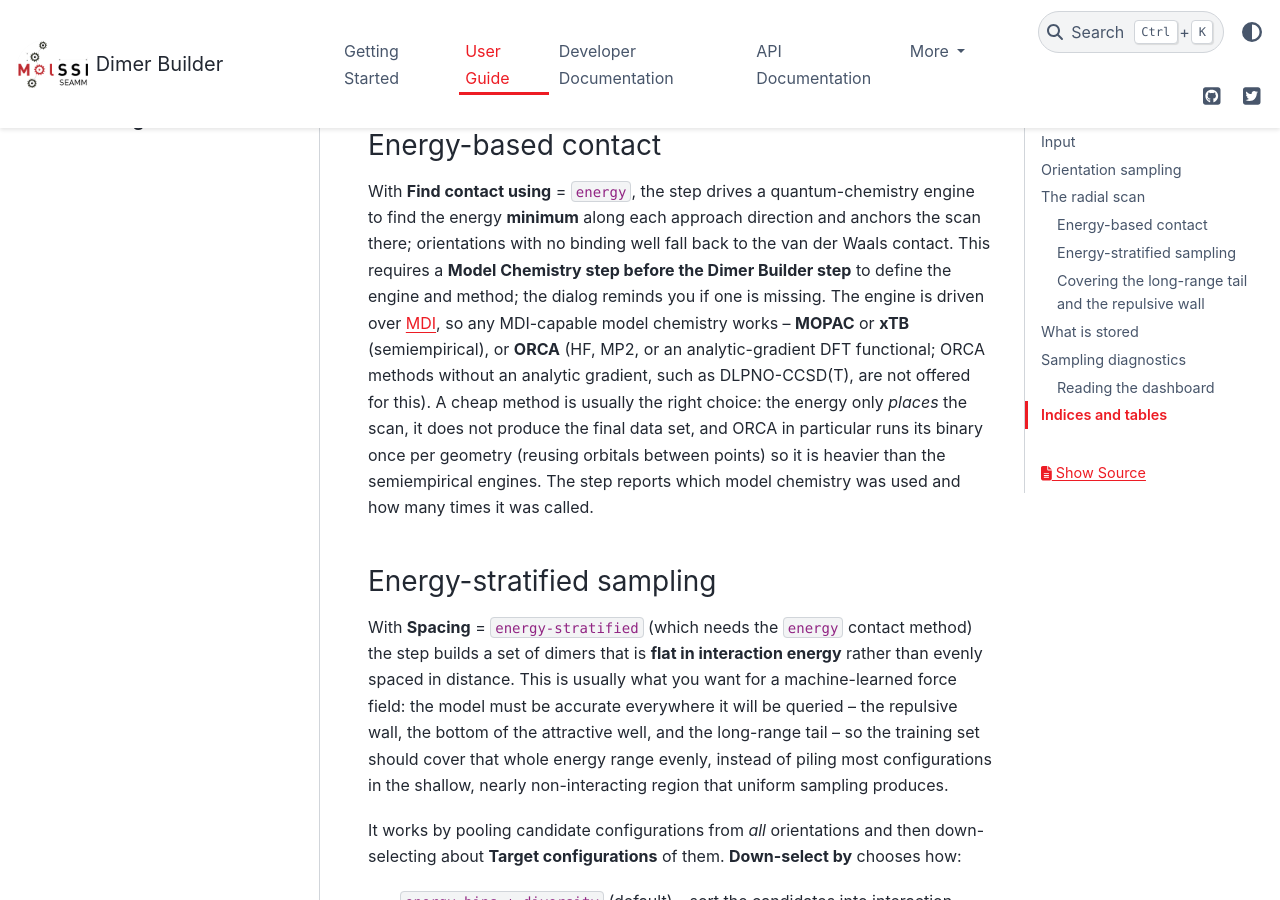
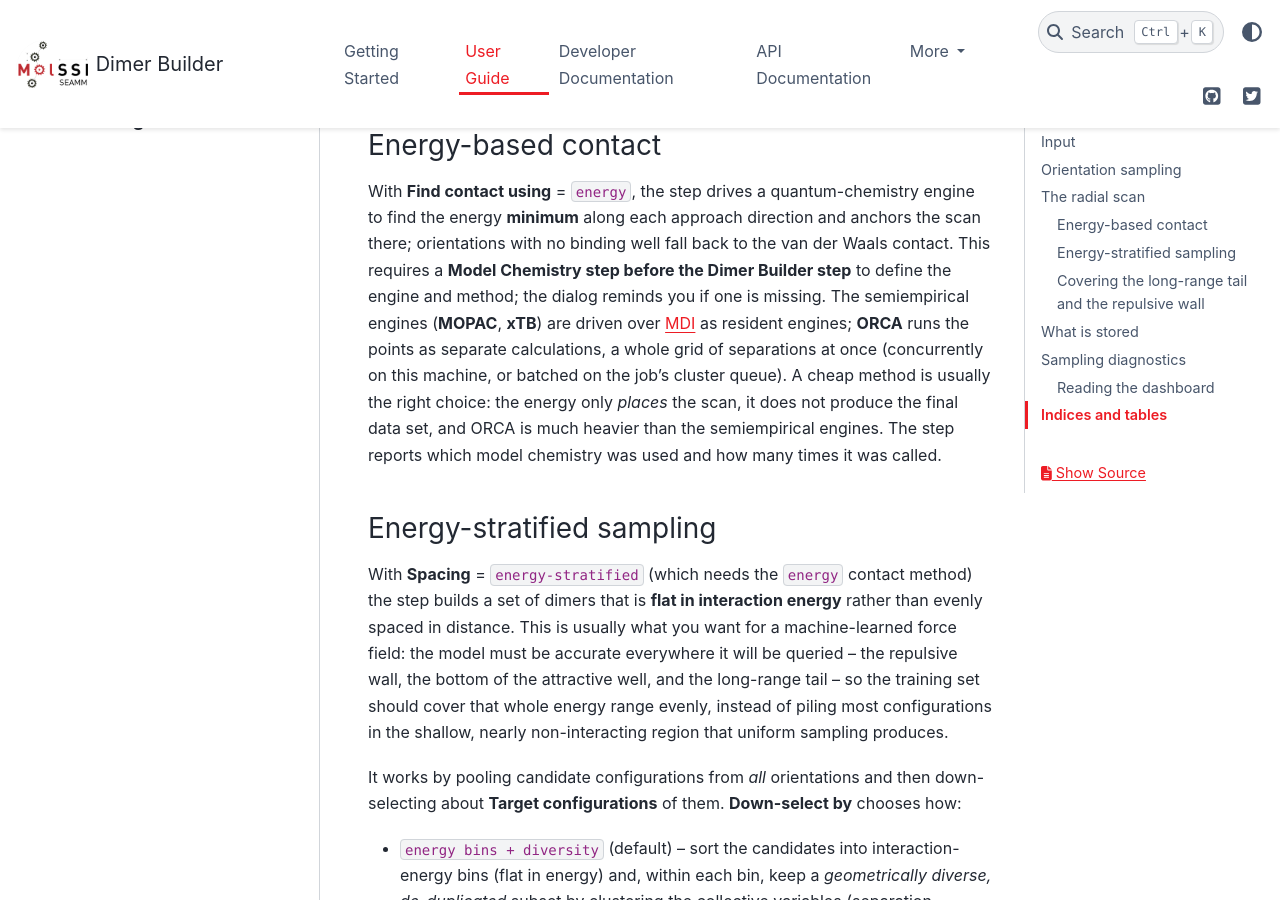
Before and after one commit to molssi-seamm/dimer_builder_step, a Sphinx documentation site: the page built from docs/user_guide/index.rst, in a window 1280 px wide and 900 px high, scrolled down 1606 px. Built offline with Sphinx 7.4.7 and the PyData theme 0.15.4, drawn with Linux system fonts in a browser that asks for light colours; pages that are not in the unit, such as notebooks, are missing from menus.

Commit message:
Docs: how the model chemistry is evaluated (over MDI or as separate calculations)
Co-Authored-By: Claude Opus 5.5 <noreply@anthropic.com>

```diff
--- a/docs/user_guide/index.rst
+++ b/docs/user_guide/index.rst
@@ -69,15 +69,14 @@ engine to find the energy **minimum** along each approach direction and anchors
 the scan there; orientations with no binding well fall back to the van der Waals
 contact. This requires a **Model Chemistry step before the Dimer Builder step**
 to define the engine and method; the dialog reminds you if one is missing. The
-engine is driven over `MDI <https://molssi-mdi.github.io/MDI_Library/>`_, so any
-MDI-capable model chemistry works -- **MOPAC** or **xTB** (semiempirical), or
-**ORCA** (HF, MP2, or an analytic-gradient DFT functional; ORCA methods without
-an analytic gradient, such as DLPNO-CCSD(T), are not offered for this). A cheap
+semiempirical engines (**MOPAC**, **xTB**) are driven over `MDI
+<https://molssi-mdi.github.io/MDI_Library/>`_ as resident engines; **ORCA**
+runs the points as separate calculations, a whole grid of separations at once
+(concurrently on this machine, or batched on the job's cluster queue). A cheap
 method is usually the right choice: the energy only *places* the scan, it does
-not produce the final data set, and ORCA in particular runs its binary once per
-geometry (reusing orbitals between points) so it is heavier than the
-semiempirical engines. The step reports which model chemistry was used and how
-many times it was called.
+not produce the final data set, and ORCA is much heavier than the semiempirical
+engines. The step reports which model chemistry was used and how many times it
+was called.
 
 Energy-stratified sampling
 --------------------------
```
